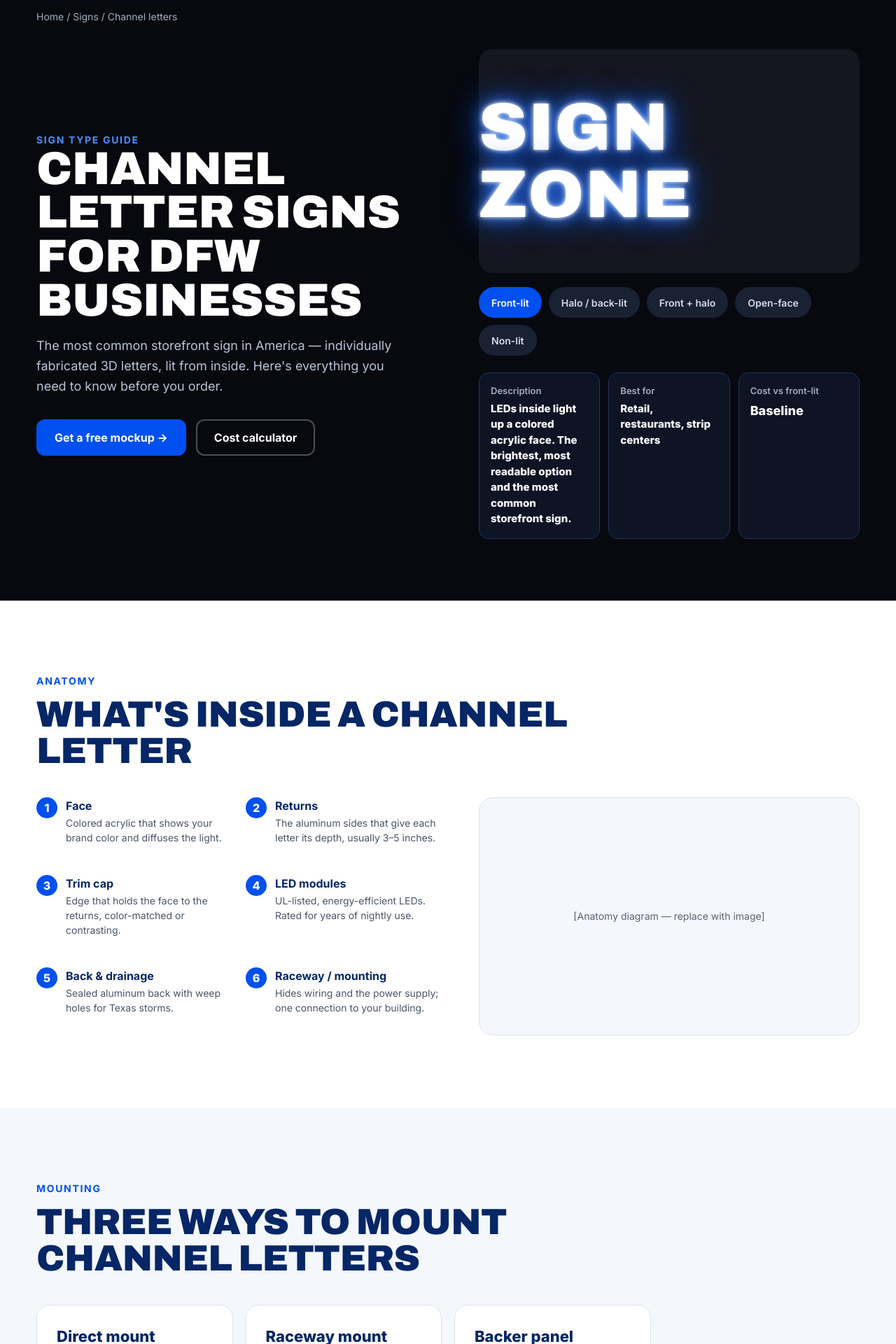
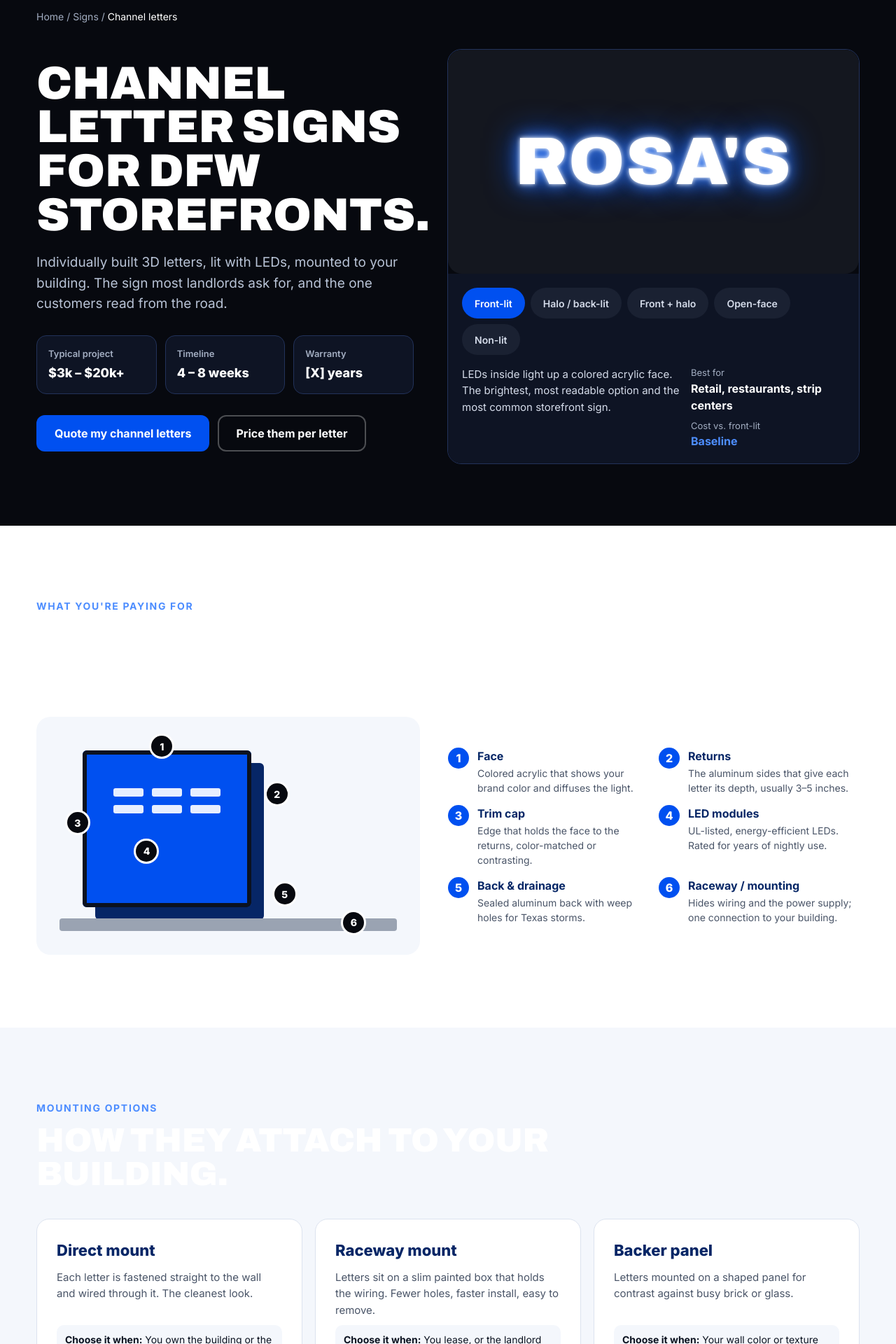
Before and after one commit to hanzalaabbaskhan/Sign_Zone_Website, a Next.js app: page /channel-letters in a window 1280 px wide. Shown: the part 140-2060 px from the top of the page at 70% size. Built offline with nearby package versions, Linux system fonts and the light colour scheme.

Commit message:
Update Channel Letters page to match reference design exactly

```diff
--- a/src/app/channel-letters/page.tsx
+++ b/src/app/channel-letters/page.tsx
@@ -5,40 +5,44 @@ import FAQAccordion from '@/components/ui/FAQAccordion'
 import { CL_PARTS, CL_MOUNTS, CL_SIZES, CL_FAQ } from '@/data/siteData'
 
 export const metadata: Metadata = {
-  title: 'Channel Letter Signs',
-  description: 'Everything about channel letter signs in Dallas–Fort Worth: types, anatomy, mounting options, sizing, cost and FAQ. Fabricated and installed by Sign Zone.',
+  title: 'Channel letter signs for DFW storefronts | Sign Zone',
+  description: 'Individually built 3D letters, lit with LEDs, mounted to your building. The sign most landlords ask for, and the one customers read from the road.',
 }
 
 export default function ChannelLettersPage() {
   return (
-    <>
-      {/* Hero */}
-      <section className="dark">
+    <div className="view dark" id="v-channel-letters">
+      {/* Hero Section */}
+      <section>
         <div className="wrap" style={{ paddingTop: 28, paddingBottom: 88 }}>
-          <nav aria-label="Breadcrumb" style={{ fontSize: 14, color: 'var(--dmuted)', marginBottom: 36 }}>
+          <nav aria-label="Breadcrumb" style={{ fontSize: 14, color: 'var(--dmuted)' }}>
             <Link href="/" style={{ color: 'var(--dmuted)' }}>Home</Link>
             {' / '}
             <Link href="/#signs" style={{ color: 'var(--dmuted)' }}>Signs</Link>
             {' / '}
-            <span>Channel letters</span>
+            <span style={{ color: '#fff' }}>Channel letters</span>
           </nav>
 
-          <div style={{ display: 'flex', flexWrap: 'wrap', gap: 48, alignItems: 'center' }}>
+          <div style={{ display: 'flex', flexWrap: 'wrap', gap: 48, alignItems: 'center', marginTop: 36 }}>
             <div style={{ flex: '1 1 440px', minWidth: 0 }}>
-              <div className="eyebrow">Sign type guide</div>
               <h1 className="disp sec-h" style={{ fontSize: 'clamp(36px,6vw,66px)', lineHeight: .95, margin: 0 }}>
-                Channel letter signs for DFW businesses
+                Channel letter signs for DFW storefronts.
               </h1>
-              <p style={{ fontSize: 18, lineHeight: 1.6, color: 'var(--dsub)', margin: '20px 0 32px', maxWidth: 520 }}>
-                The most common storefront sign in America — individually fabricated 3D letters, lit from inside. Here&apos;s everything you need to know before you order.
+              <p style={{ fontSize: 19, lineHeight: 1.55, color: 'var(--dsub)', margin: '22px 0 0' }}>
+                Individually built 3D letters, lit with LEDs, mounted to your building. The sign most landlords ask for, and the one customers read from the road.
               </p>
-              <div className="btn-row">
-                <Link href="/quote?type=channel" className="btn btn-blue">Get a free mockup →</Link>
-                <Link href="/toolkit" className="btn btn-ghost">Cost calculator</Link>
+              <dl className="facts">
+                <div><dt>Typical project</dt><dd>$3k – $20k+</dd></div>
+                <div><dt>Timeline</dt><dd>4 – 8 weeks</dd></div>
+                <div><dt>Warranty</dt><dd>[X] years</dd></div>
+              </dl>
+              <div className="btn-row" style={{ marginTop: 30, gap: 12 }}>
+                <Link className="btn btn-blue" href="/quote?type=channel">Quote my channel letters</Link>
+                <Link className="btn btn-ghost" href="/toolkit#cost">Price them per letter</Link>
               </div>
             </div>
 
-            <div style={{ flex: '1 1 400px', minWidth: 0 }}>
+            <div style={{ flex: '1.1 1 480px', minWidth: 0 }}>
               <LightingDemo />
             </div>
           </div>
@@ -48,24 +52,40 @@ export default function ChannelLettersPage() {
       {/* Anatomy */}
       <section className="light sec">
         <div className="wrap">
-          <div className="eyebrow">Anatomy</div>
-          <h2 className="disp sec-h">What&apos;s inside a channel letter</h2>
-          <div style={{ display: 'flex', flexWrap: 'wrap', gap: 48, marginTop: 40 }}>
-            <ul className="parts" style={{ flex: '1 1 400px', minWidth: 0, margin: 0 }}>
-              {CL_PARTS.map((part, i) => (
-                <li key={part.name}>
+          <div className="eyebrow">What you&apos;re paying for</div>
+          <h2 className="disp sec-h" style={{ fontSize: 'clamp(34px,5vw,48px)' }}>Anatomy of a channel letter.</h2>
+          <div style={{ display: 'flex', flexWrap: 'wrap', gap: 40, marginTop: 40, alignItems: 'center' }}>
+            <div className="anat" aria-hidden="true" style={{ flex: '1 1 380px', minWidth: 0 }}>
+              <div style={{ position: 'absolute', left: '12%', top: '14%', width: '44%', height: '66%', background: 'var(--blue)', borderRadius: 6, boxShadow: '18px 18px 0 var(--navy)' }} />
+              <div style={{ position: 'absolute', left: '12%', top: '14%', width: '44%', height: '66%', border: '6px solid var(--text)', borderRadius: 6 }} />
+              <div style={{ position: 'absolute', left: '20%', top: '30%', width: '28%', display: 'grid', gridTemplateColumns: 'repeat(3,1fr)', gap: 12 }}>
+                <span style={{ height: 12, borderRadius: 3, background: 'var(--sky)' }} />
+                <span style={{ height: 12, borderRadius: 3, background: 'var(--sky)' }} />
+                <span style={{ height: 12, borderRadius: 3, background: 'var(--sky)' }} />
+                <span style={{ height: 12, borderRadius: 3, background: 'var(--sky)' }} />
+                <span style={{ height: 12, borderRadius: 3, background: 'var(--sky)' }} />
+                <span style={{ height: 12, borderRadius: 3, background: 'var(--sky)' }} />
+              </div>
+              <div style={{ position: 'absolute', left: '6%', right: '6%', bottom: '10%', height: 18, background: '#9AA3B2', borderRadius: 4 }} />
+              <span className="pin" style={{ left: '30%', top: '8%' }}>1</span>
+              <span className="pin" style={{ left: '60%', top: '28%' }}>2</span>
+              <span className="pin" style={{ left: '8%', top: '40%' }}>3</span>
+              <span className="pin" style={{ left: '26%', top: '52%' }}>4</span>
+              <span className="pin" style={{ left: '62%', top: '70%' }}>5</span>
+              <span className="pin" style={{ left: '80%', top: '82%' }}>6</span>
+            </div>
+
+            <ol className="parts" id="clParts" style={{ flex: '1 1 420px', minWidth: 0 }}>
+              {CL_PARTS.map((p, i) => (
+                <li key={p.name}>
                   <span className="pnum">{i + 1}</span>
                   <span>
-                    <strong style={{ display: 'block', color: 'var(--navy)' }}>{part.name}</strong>
-                    <span style={{ display: 'block', fontSize: 14, lineHeight: 1.5, color: 'var(--muted)', marginTop: 2 }}>{part.desc}</span>
+                    <b style={{ display: 'block', color: 'var(--navy)' }}>{p.name}</b>
+                    <span style={{ display: 'block', fontSize: 14, lineHeight: 1.5, color: 'var(--muted)', marginTop: 2 }}>{p.desc}</span>
                   </span>
                 </li>
               ))}
-            </ul>
-            {/* Anatomy visual placeholder */}
-            <div style={{ flex: '1 1 360px', minWidth: 0, background: 'var(--paper)', borderRadius: 20, height: 340, display: 'flex', alignItems: 'center', justifyContent: 'center', color: 'var(--muted2)', fontSize: 14, border: '1px solid var(--soft)' }}>
-              [Anatomy diagram — replace with image]
-            </div>
+            </ol>
           </div>
         </div>
       </section>
@@ -73,9 +93,9 @@ export default function ChannelLettersPage() {
       {/* Mounting options */}
       <section className="paper sec">
         <div className="wrap">
-          <div className="eyebrow">Mounting</div>
-          <h2 className="disp sec-h">Three ways to mount channel letters</h2>
-          <div className="grid-auto" style={{ marginTop: 40 }}>
+          <div className="eyebrow">Mounting options</div>
+          <h2 className="disp sec-h" style={{ fontSize: 'clamp(34px,5vw,48px)' }}>How they attach to your building.</h2>
+          <div style={{ display: 'grid', gridTemplateColumns: 'repeat(auto-fit,minmax(300px,1fr))', gap: 18, marginTop: 40 }} id="clMounts">
             {CL_MOUNTS.map((m) => (
               <div key={m.name} className="card" style={{ borderRadius: 18, padding: 28, gap: 10 }}>
                 <span style={{ fontSize: 22, fontWeight: 800, color: 'var(--navy)' }}>{m.name}</span>
@@ -89,69 +109,75 @@ export default function ChannelLettersPage() {
         </div>
       </section>
 
-      {/* Sizing table */}
+      {/* Size & price guide */}
       <section className="light sec">
         <div className="wrap">
-          <div className="eyebrow">Sizing guide</div>
-          <h2 className="disp sec-h">Letter height, readability &amp; cost</h2>
-          <div className="tbl-wrap" style={{ marginTop: 40 }}>
-            <table>
+          <div className="head-row">
+            <div>
+              <div className="eyebrow">Size &amp; price guide</div>
+              <h2 className="disp sec-h" style={{ fontSize: 'clamp(34px,5vw,48px)' }}>Pick a height. See distance and price.</h2>
+            </div>
+            <Link className="btn btn-dark" href="/toolkit#cost">Open the cost calculator</Link>
+          </div>
+          <div className="tbl-wrap" style={{ marginTop: 36 }}>
+            <table style={{ minWidth: 680 }}>
               <thead>
                 <tr>
-                  <th>Height</th>
-                  <th>Readable from</th>
-                  <th>Min. viewing distance</th>
-                  <th>Per-letter range</th>
-                  <th>Typical use</th>
+                  <th scope="col">Letter height</th>
+                  <th scope="col">Readable up to</th>
+                  <th scope="col">Stands out up to</th>
+                  <th scope="col">Typical price per letter</th>
+                  <th scope="col">Common use</th>
                 </tr>
               </thead>
-              <tbody>
-                {CL_SIZES.map((s) => (
-                  <tr key={s.h}>
-                    <th scope="row" style={{ fontWeight: 800, color: 'var(--blue)' }}>{s.h}&quot;</th>
-                    <td>{s.h * 30} ft</td>
-                    <td>{s.h * 10} ft</td>
-                    <td style={{ fontWeight: 700, color: 'var(--text)' }}>{s.range}</td>
-                    <td>{s.use}</td>
+              <tbody id="clSizes">
+                {CL_SIZES.map((h) => (
+                  <tr key={h.h}>
+                    <th scope="row" style={{ fontWeight: 800, color: 'var(--blue)' }}>{h.h}&quot;</th>
+                    <td>{h.h * 30} ft</td>
+                    <td>{h.h * 10} ft</td>
+                    <td style={{ fontWeight: 700, color: 'var(--text)' }}>{h.range}</td>
+                    <td>{h.use}</td>
                   </tr>
                 ))}
               </tbody>
             </table>
           </div>
+          <p className="note">Readable = 30 ft per inch (U.S. Sign Council). Stands out = 10 ft per inch. Prices are 2026 U.S. industry ranges for front-lit letters, before install and permits.</p>
         </div>
       </section>
 
-      {/* FAQ + CTA */}
+      {/* FAQ */}
       <section className="paper sec">
-        <div className="wrap" style={{ display: 'flex', flexWrap: 'wrap', gap: 48, alignItems: 'flex-start' }}>
+        <div className="wrap" style={{ display: 'flex', flexWrap: 'wrap', gap: 48 }}>
           <div style={{ flex: '1 1 320px', minWidth: 0 }}>
-            <div className="eyebrow">FAQ</div>
-            <h2 className="disp sec-h">Channel letter questions</h2>
-            <div className="btn-row" style={{ marginTop: 32 }}>
-              <Link href="/quote?type=channel" className="btn btn-dark">Get my free mockup →</Link>
-              <Link href="/quote?type=blade" style={{ fontWeight: 700, color: 'var(--blue)' }}>Blade signs →</Link>
+            <h2 className="disp sec-h" style={{ fontSize: 'clamp(34px,5vw,48px)', margin: 0 }}>Channel letter questions.</h2>
+            <div style={{ marginTop: 28, display: 'flex', flexDirection: 'column', gap: 10 }}>
+              <span className="kv">Often paired with</span>
+              <Link href="/quote?type=window" style={{ fontWeight: 700, color: 'var(--blue)' }}>Window graphics &amp; hours →</Link>
+              <Link href="/quote?type=channel" style={{ fontWeight: 700, color: 'var(--blue)' }}>Blade signs →</Link>
               <Link href="/quote?type=monument" style={{ fontWeight: 700, color: 'var(--blue)' }}>Monument signs →</Link>
             </div>
           </div>
-          <div style={{ flex: '2 1 480px', minWidth: 0 }}>
+          <div className="faq" id="clFaq" style={{ flex: '2 1 520px', minWidth: 0 }}>
             <FAQAccordion items={CL_FAQ} />
           </div>
         </div>
       </section>
 
-      {/* Blue CTA bar */}
+      {/* Blue CTA Bar */}
       <section style={{ background: 'var(--blue)', color: '#fff' }}>
-        <div className="wrap" style={{ display: 'flex', flexWrap: 'wrap', gap: 24, alignItems: 'center', justifyContent: 'space-between', paddingTop: 48, paddingBottom: 48 }}>
+        <div className="wrap" style={{ display: 'flex', flexWrap: 'wrap', gap: 24, alignItems: 'center', justifyContent: 'space-between', paddingTop: 64, paddingBottom: 64 }}>
           <div>
-            <div className="disp" style={{ fontSize: 32, lineHeight: 1 }}>Ready to see your name lit up?</div>
-            <p style={{ margin: '12px 0 0', opacity: .85 }}>Free mockup on your building. Written quote in 24 hours. No obligation.</p>
+            <div className="disp" style={{ fontSize: 'clamp(30px,5vw,40px)', lineHeight: 1 }}>See your letters on your building.</div>
+            <div style={{ color: '#E6EEFF', marginTop: 8, fontSize: 17 }}>Free mockup, day and night, with your quote.</div>
           </div>
-          <div className="btn-row">
-            <Link href="/quote?type=channel" className="btn" style={{ background: '#fff', color: 'var(--blue)' }}>Get a free mockup →</Link>
-            <a href="tel:2147144623" className="btn btn-ghost">Call 214-714-4623</a>
+          <div className="btn-row" style={{ gap: 12 }}>
+            <Link className="btn btn-dark" href="/quote?type=channel">Get my free mockup</Link>
+            <a className="btn btn-ghost" href="tel:2147144623">214-714-4623</a>
           </div>
         </div>
       </section>
-    </>
+    </div>
   )
 }
--- a/src/app/globals.css
+++ b/src/app/globals.css
@@ -625,6 +625,8 @@ footer strong { color: #fff; }
 .facts div { background: var(--panel); border: 1px solid var(--line); border-radius: 14px; padding: 16px; }
 .facts dt { font-size: 13px; color: var(--dmuted); font-weight: 600; }
 .facts dd { margin: 4px 0 0; font-weight: 800; font-size: 18px; color: #fff; }
+.anat { position: relative; background: var(--paper); border-radius: 20px; height: 340px; overflow: hidden; }
+.pin { position: absolute; width: 30px; height: 30px; border-radius: 50%; background: var(--ink); color: #fff; font-weight: 800; font-size: 14px; display: flex; align-items: center; justify-content: center; box-shadow: 0 0 0 3px #fff; }
 .parts { list-style: none; padding: 0; margin: 0; display: grid; grid-template-columns: repeat(2, minmax(0,1fr)); gap: 14px; }
 .parts li { display: flex; gap: 12px; align-items: flex-start; }
 .pnum { flex: 0 0 30px; height: 30px; border-radius: 50%; background: var(--blue); color: #fff; font-weight: 800; display: flex; align-items: center; justify-content: center; }
--- a/src/components/channel-letters/LightingDemo.tsx
+++ b/src/components/channel-letters/LightingDemo.tsx
@@ -7,16 +7,22 @@ export default function LightingDemo() {
   const s = CL_STYLES[active]
 
   return (
-    <div>
-      {/* Live preview */}
-      <div className="demo" style={{ background: s.bg, borderRadius: 20 }}>
-        <span style={{ color: s.color, textShadow: s.shadow, fontFamily: 'Archivo, sans-serif', fontWeight: 900, fontSize: 'clamp(48px,8vw,96px)', textTransform: 'uppercase' }}>
-          SIGN ZONE
+    <div style={{ borderRadius: 20, overflow: 'hidden', border: '1px solid var(--line)' }}>
+      <div className="demo" id="clDemo" style={{ background: s.bg }}>
+        <span
+          className="disp"
+          id="clDemoText"
+          style={{
+            color: s.color,
+            textShadow: s.shadow,
+            WebkitTextStroke: s.id === 'open' ? '3px #8DB6FF' : undefined,
+          }}
+        >
+          ROSA&apos;S
         </span>
       </div>
-
-      {/* Style picker */}
-      <div className="chips" role="tablist" aria-label="Lighting styles" style={{ marginTop: 20 }}>
+      <div style={{ background: 'var(--panel)', padding: 20 }}>
+        <div className="chips" role="tablist" aria-label="Lighting style" id="clStyles" style={{ gap: 8 }}>
           {CL_STYLES.map((style, i) => (
             <button
               key={style.id}
@@ -30,22 +36,18 @@ export default function LightingDemo() {
             </button>
           ))}
         </div>
-
-      {/* Style details */}
-      <dl className="facts" style={{ marginTop: 24 }}>
+        <div style={{ display: 'flex', flexWrap: 'wrap', gap: 16, justifyContent: 'space-between', marginTop: 16 }}>
+          <p id="clDesc" style={{ margin: 0, fontSize: 15, lineHeight: 1.55, color: '#D5DCEA', flex: '1 1 300px' }}>
+            {s.desc}
+          </p>
           <div>
-          <dt>Description</dt>
-          <dd style={{ fontSize: 15, lineHeight: 1.5 }}>{s.desc}</dd>
+            <div style={{ fontSize: 13, color: 'var(--dmuted)' }}>Best for</div>
+            <div id="clBest" style={{ fontWeight: 700, color: '#fff', maxWidth: 220 }}>{s.best}</div>
+            <div style={{ fontSize: 13, color: 'var(--dmuted)', marginTop: 8 }}>Cost vs. front-lit</div>
+            <div id="clCost" style={{ fontWeight: 700, color: 'var(--elec)' }}>{s.cost}</div>
           </div>
-        <div>
-          <dt>Best for</dt>
-          <dd style={{ fontSize: 15, lineHeight: 1.5 }}>{s.best}</dd>
         </div>
-        <div>
-          <dt>Cost vs front-lit</dt>
-          <dd>{s.cost}</dd>
       </div>
-      </dl>
     </div>
   )
 }
```
Lines whose indentation alone changed are shown as unchanged.
